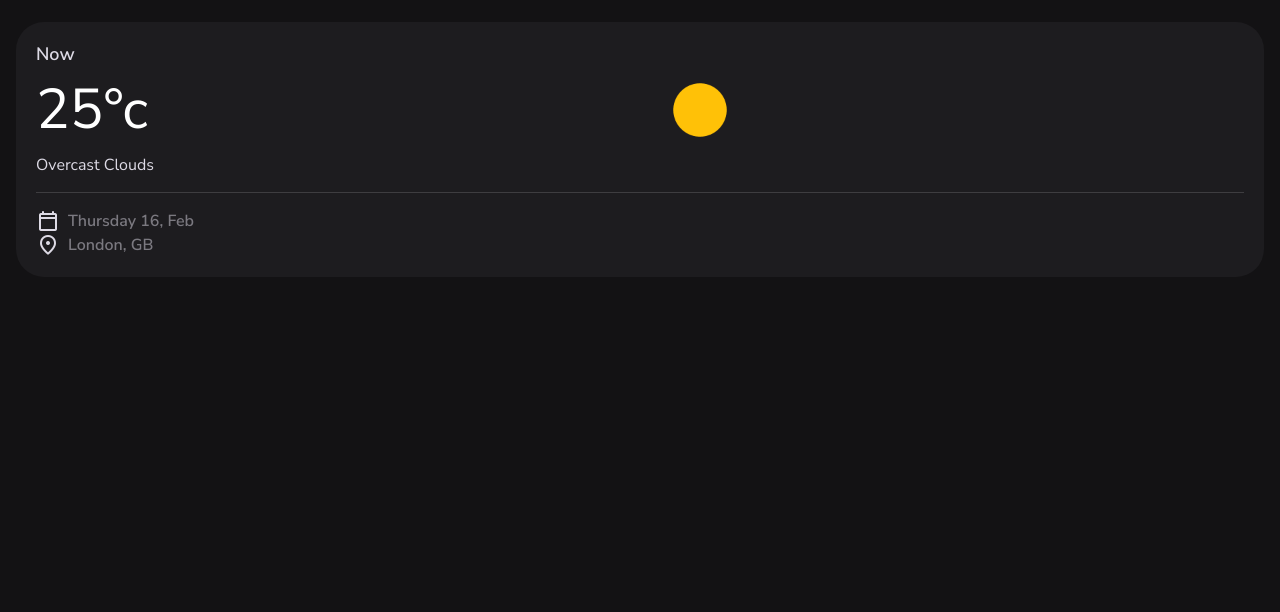
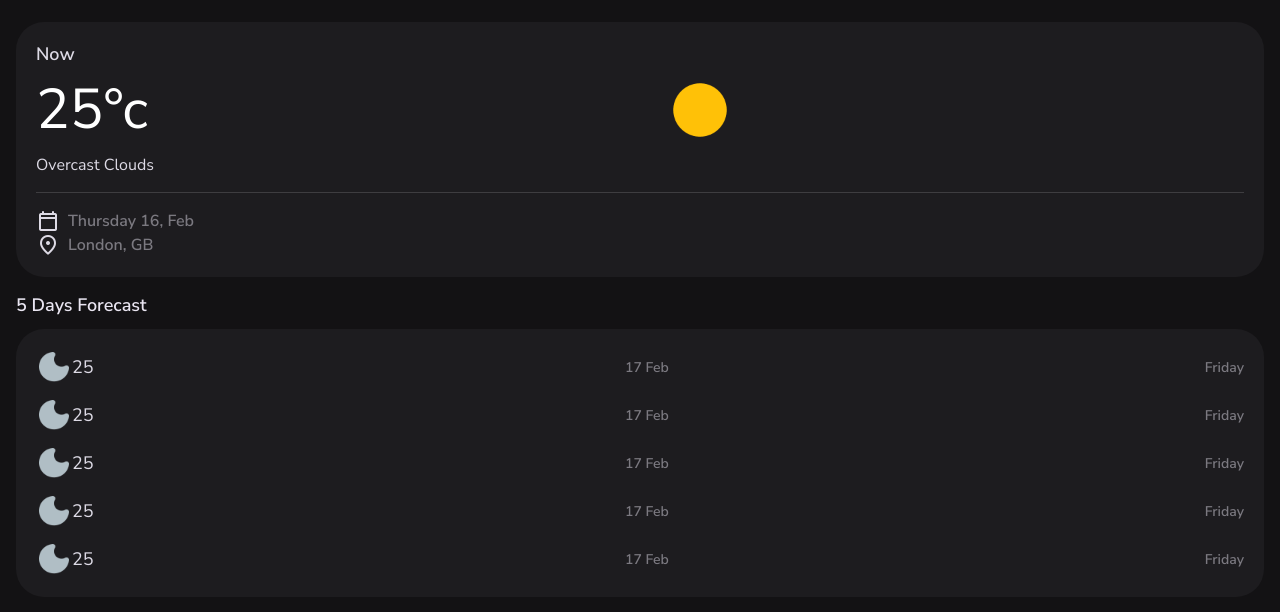
Before and after one commit to vibey19/PRODIGY_WD_05, a plain HTML site: page index.html in a window 1280 px wide. Shown: the part 74-686 px from the top of the page. Drawn offline with Linux system fonts and the light colour scheme.

Commit message:
add forecast card

```diff
--- a/assets/css/style.css
+++ b/assets/css/style.css
@@ -569,6 +569,32 @@ article.container::before {
   #HIGHLIGHTS
 \*-----------------------------------*/
 
+.forecast-card .title-2 {
+  margin-block-end: 0;
+}
+
+.forecast-card :is(.card-item, .icon-wrapper) {
+  display: flex;
+  align-items: center;
+}
+
+.forecast-card .card-item:not(:last-child) {
+  margin-block-end: 12px;
+}
+
+.forecast-card .iconn-wrapper {
+  gap: 8px;
+}
+
+.forecast-card .label-1 {
+  color: var(--on-surface-variant);
+  font-weight: var(--weight-semiBold);
+}
+
+.forecast-card .card-item > .label-1 {
+  width: 100%;
+  text-align: right;
+}
 /*-----------------------------------*\
   #HOURLY FORECAST
 \*-----------------------------------*/
--- a/index.html
+++ b/index.html
@@ -117,6 +117,75 @@
               </ul>
             </div>
           </section>
+
+          <!-- Forecast -->
+          <section class="section forecast" aria-labelledby="forecast-label" data-5-day-forecast>
+            <h2 class="title-2" id="forecast-label">5 Days Forecast</h2>
+            <div class="card card-lg forecast-card">
+              <ul>
+                <li class="card-item">
+                  <div class="icon-wrapper">
+                    <img src="./assets/images/weather_icons/01n.png" alt="Overcast Clouds" width="36" height="36" class="weather-icon">
+
+                    <span class="span">
+                      <p class="title-2">25 </p>
+                    </span>
+                  </div>
+
+                  <p class="label-1">17 Feb</p>
+                  <p class="label-1">Friday</p>
+                </li>
+                <li class="card-item">
+                  <div class="icon-wrapper">
+                    <img src="./assets/images/weather_icons/01n.png" alt="Overcast Clouds" width="36" height="36" class="weather-icon">
+
+                    <span class="span">
+                      <p class="title-2">25 </p>
+                    </span>
+                  </div>
+
+                  <p class="label-1">17 Feb</p>
+                  <p class="label-1">Friday</p>
+                </li>
+                <li class="card-item">
+                  <div class="icon-wrapper">
+                    <img src="./assets/images/weather_icons/01n.png" alt="Overcast Clouds" width="36" height="36" class="weather-icon">
+
+                    <span class="span">
+                      <p class="title-2">25 </p>
+                    </span>
+                  </div>
+
+                  <p class="label-1">17 Feb</p>
+                  <p class="label-1">Friday</p>
+                </li>
+                <li class="card-item">
+                  <div class="icon-wrapper">
+                    <img src="./assets/images/weather_icons/01n.png" alt="Overcast Clouds" width="36" height="36" class="weather-icon">
+
+                    <span class="span">
+                      <p class="title-2">25 </p>
+                    </span>
+                  </div>
+
+                  <p class="label-1">17 Feb</p>
+                  <p class="label-1">Friday</p>
+                </li>
+                <li class="card-item">
+                  <div class="icon-wrapper">
+                    <img src="./assets/images/weather_icons/01n.png" alt="Overcast Clouds" width="36" height="36" class="weather-icon">
+
+                    <span class="span">
+                      <p class="title-2">25 </p>
+                    </span>
+                  </div>
+
+                  <p class="label-1">17 Feb</p>
+                  <p class="label-1">Friday</p>
+                </li>
+              </ul>
+            </div>
+          </section>
         </div>
       </article>
     </main>
```
